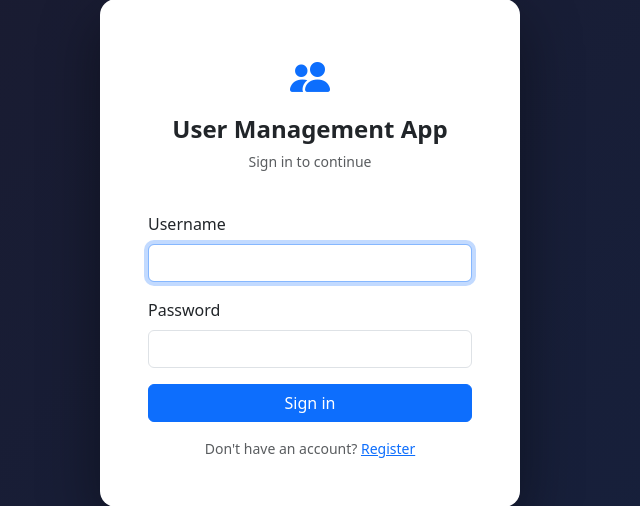
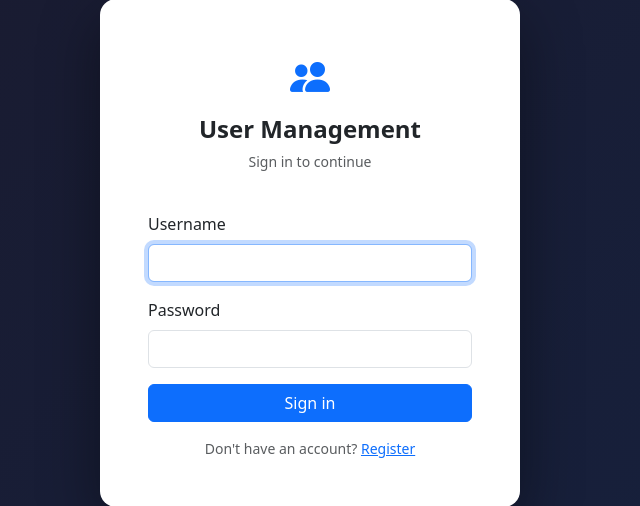
Before and after one commit to shamsnusarat-dot/UserManagementContainerApp, a Django app: page /auth/login/ in a window 1280 px wide. Shown: the part 147-653 px from the top of the page, without its empty margins (330-970 px from the left). Run offline with Django 5.2, Linux system fonts and the light colour scheme.

Commit message:
Title Changed Pipeline Triggered

```diff
--- a/templates/users/login.html
+++ b/templates/users/login.html
@@ -27,7 +27,7 @@
     <div class="login-card card p-5">
         <div class="text-center mb-4">
             <i class="bi bi-people-fill fs-1 text-primary"></i>
-            <h4 class="fw-bold mt-2">User Management App</h4>
+            <h4 class="fw-bold mt-2">User Management</h4>
             <p class="text-muted small">Sign in to continue</p>
         </div>
 
```
